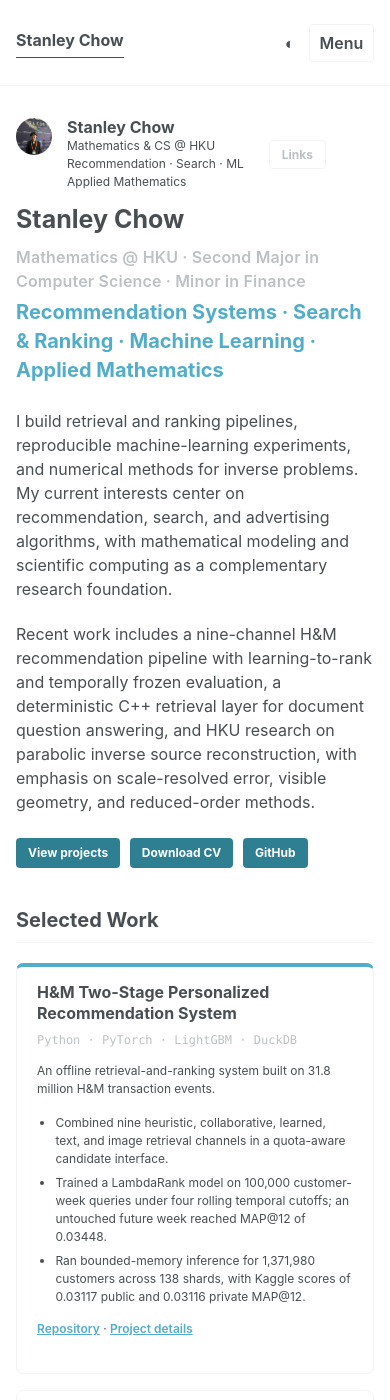
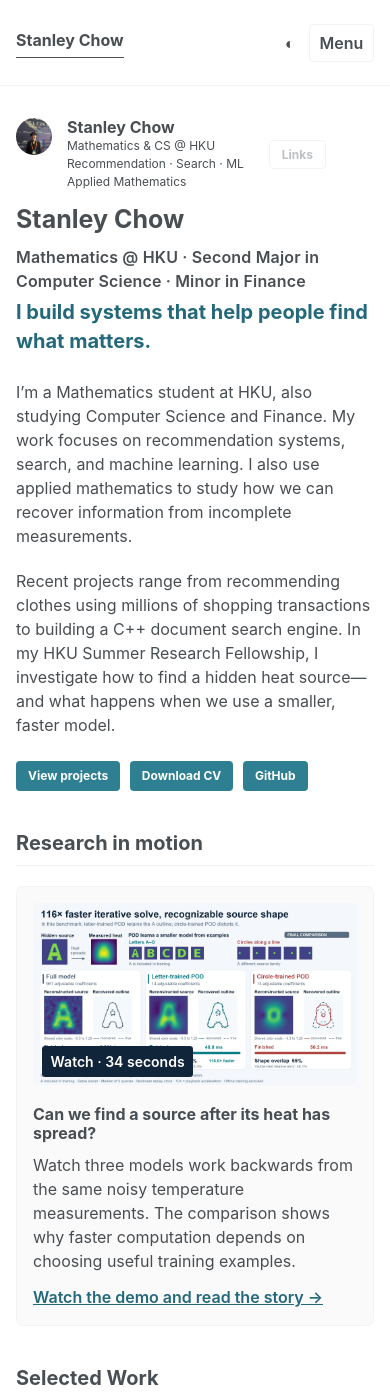
Before and after one commit to Stanley-Chow/Stanley-Chow.github.io, a Jekyll site: the page built from _pages/about.md, in a window 390 px wide and 1400 px high. Built offline with Jekyll 4.4.1, drawn with Linux system fonts in a browser that asks for light colours; a script that is not in the unit is left out; some of the changed text lies outside the part shown.

Commit message:
Integrate SRF heat-source demo and improve portfolio readability

```diff
--- a/_includes/head.html
+++ b/_includes/head.html
@@ -14,4 +14,4 @@
   document.documentElement.className = document.documentElement.className.replace(/\bno-js\b/g, '') + ' js ';
 </script>
 
-<link rel="stylesheet" href="{{ base_path }}/assets/css/main.css?v=20260831-2">
+<link rel="stylesheet" href="{{ base_path }}/assets/css/main.css?v=20260930-1">
--- a/_pages/about.md
+++ b/_pages/about.md
@@ -10,13 +10,27 @@ redirect_from:
 
 <p class="portfolio-kicker">Mathematics @ HKU · Second Major in Computer Science · Minor in Finance</p>
 
-<p class="portfolio-tagline"><strong>Recommendation Systems · Search & Ranking · Machine Learning · Applied Mathematics</strong></p>
+<p class="portfolio-tagline"><strong>I build systems that help people find what matters.</strong></p>
 
-I build retrieval and ranking pipelines, reproducible machine-learning experiments, and numerical methods for inverse problems. My current interests center on recommendation, search, and advertising algorithms, with mathematical modeling and scientific computing as a complementary research foundation.
+I'm a Mathematics student at HKU, also studying Computer Science and Finance. My work focuses on recommendation systems, search, and machine learning. I also use applied mathematics to study how we can recover information from incomplete measurements.
 
-Recent work includes a nine-channel H&M recommendation pipeline with learning-to-rank and temporally frozen evaluation, a deterministic C++ retrieval layer for document question answering, and HKU research on parabolic inverse source reconstruction, with emphasis on scale-resolved error, visible geometry, and reduced-order methods.
+Recent projects range from recommending clothes using millions of shopping transactions to building a C++ document search engine. In my HKU Summer Research Fellowship, I investigate how to find a hidden heat source—and what happens when we use a smaller, faster model.
 
 <p class="portfolio-actions"><a class="btn btn--primary" href="/projects/">View projects</a> <a class="btn" href="/files/CV.pdf">Download CV</a> <a class="btn" href="https://github.com/Stanley-Chow">GitHub</a></p>
+
+## Research in motion
+
+<div class="research-preview">
+  <a class="research-preview__image" href="{{ '/research/#heat-source-demo' | relative_url }}" aria-label="Watch the hidden heat source research demo">
+    <img src="{{ '/assets/media/srf-heat-demo/thumbnail.jpg' | relative_url }}" width="1920" height="1080" alt="Three models compare the reconstruction of a letter-shaped heat source" loading="lazy">
+    <span class="research-preview__badge" aria-hidden="true">Watch · 34 seconds</span>
+  </a>
+  <div class="research-preview__text">
+    <h3>Can we find a source after its heat has spread?</h3>
+    <p>Watch three models work backwards from the same noisy temperature measurements. The comparison shows why faster computation depends on choosing useful training examples.</p>
+    <a href="{{ '/research/#heat-source-demo' | relative_url }}">Watch the demo and read the story →</a>
+  </div>
+</div>
 
 ## Selected Work
 
@@ -36,17 +50,17 @@ An offline retrieval-and-ranking system built on 31.8 million H&M transaction ev
 </article>
 
 <article class="project-card" markdown="1">
-### Parabolic Inverse Problems & Coverage-Aware POD
+### Finding a Hidden Heat Source
 
 <p class="project-meta">Numerical PDEs · Inverse Problems · Reduced-Order Modeling</p>
 
-Ongoing HKU Summer Research Fellowship work on recovering source geometry from noisy diffusion observations and building reduced models that remain reliable beyond their snapshot law.
+Heat spreads and blurs a source’s outline. My HKU Summer Research Fellowship explores how to recover its location and shape, and how compact models learned from examples can make the computation faster.
 
-- Separated raw source error from heat-visible and geometric recovery.
-- Developed covariance-designed POD with held-out, gap-free risk diagnostics.
-- Implemented finite-difference, Tikhonov, Monte Carlo, and reduced-order experiments.
+- Compare recovered source values with visible shape at a chosen smoothing scale.
+- Study how training examples affect a reduced model’s speed and accuracy.
+- Build reproducible numerical experiments for inverse problems.
 
-[Research overview](/research/)
+[Watch the 34-second demo]({{ '/research/#heat-source-demo' | relative_url }}) · [Research overview]({{ '/research/parabolic-inverse-source/' | relative_url }})
 </article>
 
 <article class="project-card" markdown="1">
@@ -78,11 +92,23 @@ A leakage-resistant study of personality and behavioral-outcome prediction.
 </article>
 </div>
 
-## Technical Toolkit
+## What I work with
 
-<p class="toolkit"><strong>Languages:</strong> Python · C++ · SQL · MATLAB<br>
-<strong>Machine Learning & Data:</strong> PyTorch · LightGBM · XGBoost · scikit-learn · pandas · NumPy · SciPy · DuckDB<br>
-<strong>Recommendation & Search:</strong> Candidate Retrieval · Collaborative Filtering · Two-Tower Models · LightGCN · LambdaRank · Negative Sampling · Temporal Validation<br>
-<strong>Research & Engineering:</strong> Git · CMake · Jupyter · LaTeX · Numerical Optimization · PDEs · Experiment Design</p>
+I mainly work in Python, C++, SQL, and MATLAB. Expand a topic for the methods and tools behind my projects.
+
+<div class="portfolio-toolkit">
+  <details>
+    <summary>Recommendation and search</summary>
+    <p>Candidate retrieval, collaborative filtering, two-tower models, LightGCN, LambdaRank, negative sampling, and temporal validation.</p>
+  </details>
+  <details>
+    <summary>Machine learning and data</summary>
+    <p>PyTorch, LightGBM, XGBoost, scikit-learn, pandas, NumPy, SciPy, and DuckDB.</p>
+  </details>
+  <details>
+    <summary>Scientific computing and engineering</summary>
+    <p>Numerical optimization, partial differential equations, and experiment design; Git, CMake, Jupyter, and LaTeX for building and documenting reproducible work.</p>
+  </details>
+</div>
 
 I am open to internship and research opportunities in recommendation, search, ranking, advertising algorithms, machine learning engineering, and applied data science.
--- a/assets/css/main.scss
+++ b/assets/css/main.scss
@@ -279,3 +279,117 @@ body { padding-bottom: 0; }
   }
   .research-flow span[aria-hidden="true"] { transform: rotate(90deg); }
 }
+
+/* Research video: readable context, native controls, contained tables. */
+.heat-demo {
+  margin: 1.5rem 0 2.5rem;
+  scroll-margin-top: 5.5rem;
+  h2 { margin-bottom: 0.7rem; }
+  h3 { margin-top: 1.35rem; }
+}
+.heat-demo__media {
+  display: block;
+  margin: 1.1rem 0 0.6rem;
+  video {
+    display: block;
+    width: 100%;
+    max-width: 100%;
+    height: auto;
+    aspect-ratio: 16 / 9;
+    background: #10243a;
+    border: 1px solid var(--global-border-color);
+    border-radius: 0.3rem;
+  }
+  figcaption {
+    margin-top: 0.6rem;
+    font-family: $sans-serif;
+    font-size: max(0.8rem, 14px);
+    line-height: 1.55;
+    color: var(--global-text-color);
+  }
+}
+.heat-demo__links { font-size: max(0.85rem, 14px) !important; }
+.heat-demo__results {
+  scroll-margin-top: 5.5rem;
+  max-width: 100%;
+  overflow-x: auto;
+  margin: 1rem 0;
+  table { display: table; width: 100%; min-width: 22rem; font-size: max(0.8rem, 14px); }
+  caption { caption-side: bottom; padding-top: 0.65rem; text-align: left; line-height: 1.5; }
+  th, td { vertical-align: top; }
+}
+.heat-demo__details {
+  margin: 1.1rem 0;
+  padding: 0.85rem 1rem;
+  border: 1px solid var(--global-border-color);
+  border-radius: 0.3rem;
+  summary { cursor: pointer; font-family: $sans-serif; font-weight: 600; }
+  p { font-size: max(0.85rem, 14px) !important; line-height: 1.6; }
+  p:first-of-type { margin-top: 1rem; }
+  p:last-child { margin-bottom: 0; }
+}
+.heat-demo__results:focus-visible,
+.heat-demo__details summary:focus-visible,
+.heat-demo video:focus-visible {
+  outline: 0.15rem solid var(--global-link-color);
+  outline-offset: 0.2rem;
+}
+.page__content .project-status,
+.research-flow { color: var(--global-text-color); }
+
+/* A visual research entry point and progressively disclosed tools. */
+.research-preview {
+  display: grid;
+  grid-template-columns: minmax(0, 1.15fr) minmax(0, 1fr);
+  align-items: center;
+  gap: 1.2rem;
+  margin: 1.25rem 0 2rem;
+  padding: 1rem;
+  border: 1px solid var(--global-border-color);
+  border-radius: 0.4rem;
+  background: var(--global-code-background-color);
+}
+.research-preview__image {
+  position: relative;
+  display: block;
+  img { display: block; width: 100%; height: auto; border-radius: 0.25rem; }
+}
+.research-preview__badge {
+  position: absolute;
+  bottom: 0.55rem;
+  left: 0.55rem;
+  padding: 0.3rem 0.55rem;
+  border-radius: 0.2rem;
+  background: #10243a;
+  color: #fff;
+  font-size: max(0.7rem, 14px);
+  font-weight: 600;
+}
+.research-preview__text {
+  h3 { margin: 0 0 0.65rem; }
+  p { margin-bottom: 0.75rem; font-size: max(0.85rem, 16px); }
+  a { font-size: max(0.8rem, 16px); font-weight: 600; }
+}
+.portfolio-toolkit {
+  margin: 1rem 0 1.5rem;
+  details { padding: 0.9rem 0; border-bottom: 1px solid var(--global-border-color); }
+  summary { cursor: pointer; font-weight: 600; }
+  p { margin: 0.75rem 0 0; font-size: max(0.85rem, 16px); }
+  summary:focus-visible { outline: 2px solid var(--global-link-color); outline-offset: 4px; }
+}
+@media (max-width: 640px) {
+  .research-preview { grid-template-columns: minmax(0, 1fr); }
+}
+
+/* Preserve the teal identity with legible text in the light theme. */
+html:not([data-theme="dark"]) {
+  --global-link-color: #23687b;
+  --global-link-color-hover: #184958;
+  --global-link-color-visited: #365c75;
+}
+.portfolio-kicker,
+.project-meta { color: var(--global-text-color); }
+.heat-demo__scroll-note { display: none; }
+@media (max-width: 360px) {
+  .heat-demo__scroll-note { display: block; font-size: 14px !important; }
+}
--- /dev/null
+++ b/assets/media/srf-heat-demo/metrics.csv
@@ -0,0 +1,4 @@
+method,dimension,iterations,query_seconds_median,query_seconds_q25,query_seconds_q75,direct_query_seconds_median,raw_error_relative,visible_error_relative,shape_overlap,boundary_error,final_gradient_relative,direct_solution_difference,v11_saved_solution_difference
+full,961,11584,5.5630833000032,5.255085099997814,5.983912600000622,0.010602499998640269,0.3276256654740039,0.12802662336409612,0.9245039154565499,0.03226551564841684,9.989348170893679e-10,1.5457557897430833e-06,1.54575581156783e-06
+matched,14,4560,0.04797250000410713,0.04556179999781307,0.049198799999430776,4.230000195093453e-05,0.4122221887980756,0.2526710357805255,0.8425003609065974,0.043365216050364606,9.958585694655674e-10,3.985820008482056e-07,3.9858200085658024e-07
+mismatch,13,4999,0.05616729999019299,0.0555581000080565,0.06063959999301005,3.775001096073538e-05,0.5968768448116305,0.4609214495475122,0.5538289326397577,0.1506495626158327,9.9625335438912e-10,1.3158658312664245e-06,1.3158658312696703e-06
```
Also changed, not shown: _includes/heat-source-demo.html (added, +38 -0 lines), _pages/research-parabolic-inverse-source.md (+8 -2 lines), _pages/research.md (+11 -7 lines), assets/media/srf-heat-demo/transcript.txt (added, +22 -0 lines), assets/media/srf-heat-demo/thumbnail.jpg (added), 3 other files.
